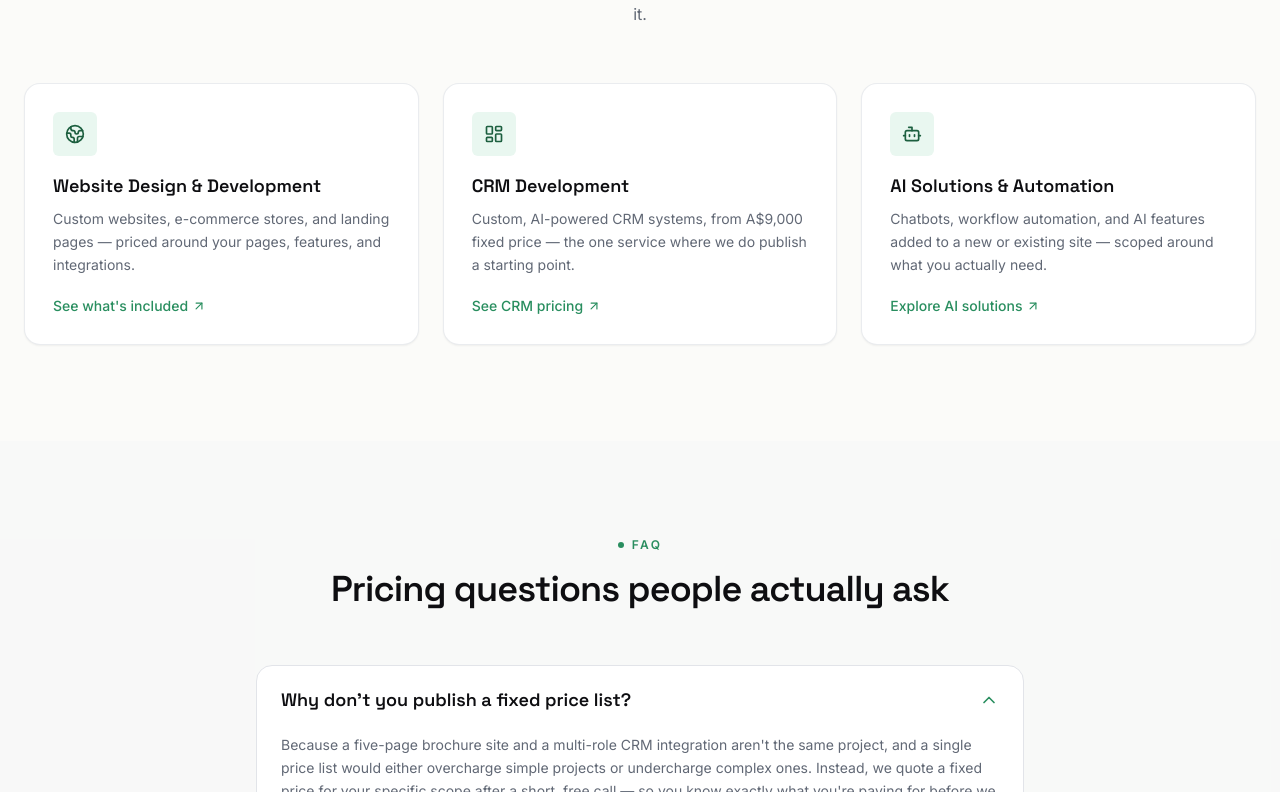
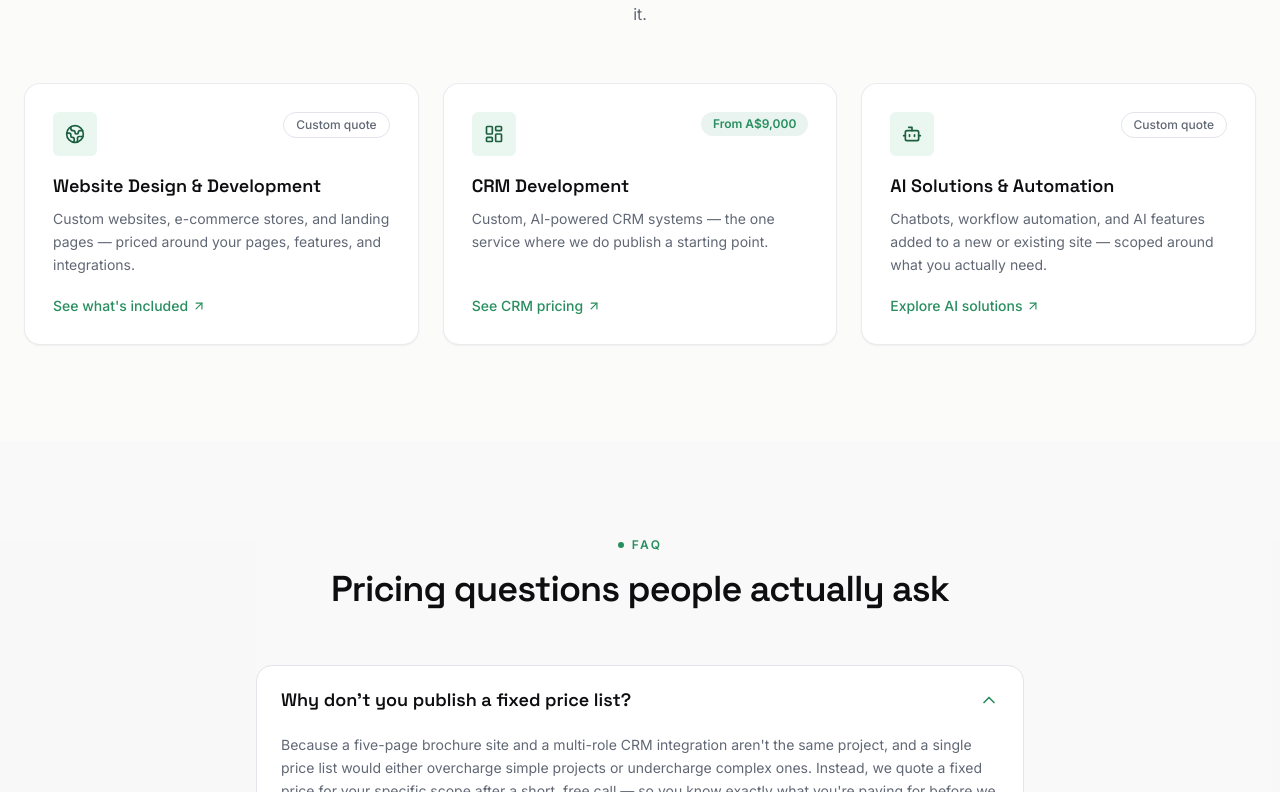
Before and after one commit to growvibe-io/growvibe-website, a Next.js app: page /pricing in a window 1280 px wide. Shown: the part 1748-2540 px from the top of the page. Built offline with nearby package versions, Linux system fonts and the light colour scheme; no server answers.

Commit message:
Fix footer grid layout; add price badges to pricing page cards

```diff
--- a/src/app/pricing/page.tsx
+++ b/src/app/pricing/page.tsx
@@ -83,6 +83,7 @@ const HOW_IT_WORKS = [
 const STARTING_POINTS: {
   icon: typeof Globe2;
   title: string;
+  price: string;
   description: string;
   href: string;
   cta: string;
@@ -90,6 +91,7 @@ const STARTING_POINTS: {
   {
     icon: Globe2,
     title: "Website Design & Development",
+    price: "Custom quote",
     description:
       "Custom websites, e-commerce stores, and landing pages — priced around your pages, features, and integrations.",
     href: "/website-design",
@@ -98,13 +100,15 @@ const STARTING_POINTS: {
   {
     icon: LayoutDashboard,
     title: "CRM Development",
-    description: "Custom, AI-powered CRM systems, from A$9,000 fixed price — the one service where we do publish a starting point.",
+    price: "From A$9,000",
+    description: "Custom, AI-powered CRM systems — the one service where we do publish a starting point.",
     href: "/services/crm-development",
     cta: "See CRM pricing",
   },
   {
     icon: Bot,
     title: "AI Solutions & Automation",
+    price: "Custom quote",
     description:
       "Chatbots, workflow automation, and AI features added to a new or existing site — scoped around what you actually need.",
     href: "/services#ai-automation",
@@ -278,8 +282,19 @@ export default function PricingPage() {
                 className="flex h-full flex-col border-border/70 p-7 transition-all duration-300 hover:-translate-y-1.5 hover:border-primary/30 hover:shadow-lg hover:shadow-primary/10"
               >
                 <CardContent className="flex h-full flex-col p-0">
-                  <div className="flex h-11 w-11 items-center justify-center rounded-md bg-accent text-accent-foreground">
-                    <item.icon className="h-5 w-5" />
+                  <div className="flex items-start justify-between gap-3">
+                    <div className="flex h-11 w-11 items-center justify-center rounded-md bg-accent text-accent-foreground">
+                      <item.icon className="h-5 w-5" />
+                    </div>
+                    <span
+                      className={
+                        item.price === "Custom quote"
+                          ? "shrink-0 rounded-full border border-border px-3 py-1 text-xs font-medium text-muted-foreground"
+                          : "shrink-0 rounded-full bg-primary/10 px-3 py-1 text-xs font-semibold text-primary"
+                      }
+                    >
+                      {item.price}
+                    </span>
                   </div>
                   <h3 className="mt-4 font-heading text-lg font-semibold">
                     {item.title}
--- a/src/components/footer.tsx
+++ b/src/components/footer.tsx
@@ -34,7 +34,12 @@ export function Footer() {
   return (
     <footer className="border-t border-white/10 bg-ink text-white">
       <div className="container py-16">
-        <div className="grid grid-cols-1 gap-12 md:grid-cols-4">
+        {/* md:grid-cols-5 (not 4): the logo block spans 2 columns, plus
+            Company + Services + Get in touch = 5 column-slots total. With
+            grid-cols-4 those 5 slots overflowed a single row and "Get in
+            touch" wrapped onto its own line below the logo instead of
+            sitting beside Services. */}
+        <div className="grid grid-cols-1 gap-12 md:grid-cols-5">
           <div className="md:col-span-2">
             <Link href="/" className="flex items-center gap-2.5">
               <span className="flex h-9 w-9 items-center justify-center">
```
